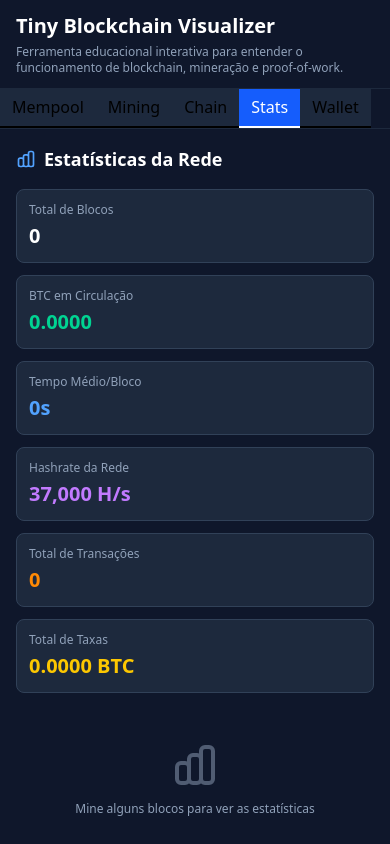
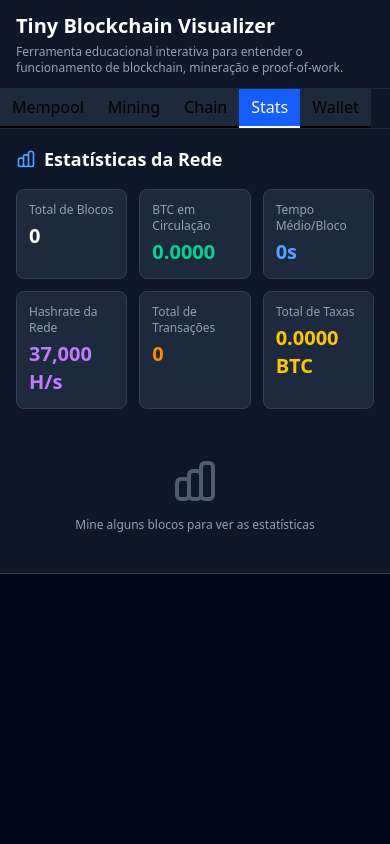
Before and after one commit to cleysonsilvame/tiny-blockchain, an Angular app: page / in a window 390 px wide. Both pictures are taken after a click on the button "Stats". Built offline with nearby package versions, Linux system fonts and the light colour scheme.

Commit message:
style(stats): improve responsive grid layout with auto-fit columns

```diff
--- a/src/app/components/stats-dashboard/stats-dashboard.html
+++ b/src/app/components/stats-dashboard/stats-dashboard.html
@@ -34,17 +34,14 @@
 
   <!-- Quick Stats Grid: Responsive columns -->
   <div class="
-    grid grid-cols-1
-    sm:grid-cols-2
-    lg:grid-cols-3
-    gap-3
+    grid grid-cols-[repeat(auto-fit,minmax(110px,1fr))] gap-3
     sm:gap-4
   ">
     <!-- Total Blocks -->
     <div class="
       bg-slate-800 rounded-lg p-3
       sm:p-4
-      border border-slate-700
+      border border-slate-700 min-w-0
     ">
       <div class="
         text-slate-400 text-xs
@@ -62,7 +59,7 @@
     <div class="
       bg-slate-800 rounded-lg p-3
       sm:p-4
-      border border-slate-700
+      border border-slate-700 min-w-0
     ">
       <div class="
         text-slate-400 text-xs
@@ -80,7 +77,7 @@
     <div class="
       bg-slate-800 rounded-lg p-3
       sm:p-4
-      border border-slate-700
+      border border-slate-700 min-w-0
     ">
       <div class="
         text-slate-400 text-xs
@@ -98,7 +95,7 @@
     <div class="
       bg-slate-800 rounded-lg p-3
       sm:p-4
-      border border-slate-700
+      border border-slate-700 min-w-0
     ">
       <div class="
         text-slate-400 text-xs
@@ -118,7 +115,7 @@
     <div class="
       bg-slate-800 rounded-lg p-3
       sm:p-4
-      border border-slate-700
+      border border-slate-700 min-w-0
     ">
       <div class="
         text-slate-400 text-xs
@@ -138,7 +135,7 @@
     <div class="
       bg-slate-800 rounded-lg p-3
       sm:p-4
-      border border-slate-700
+      border border-slate-700 min-w-0
     ">
       <div class="
         text-slate-400 text-xs
```
